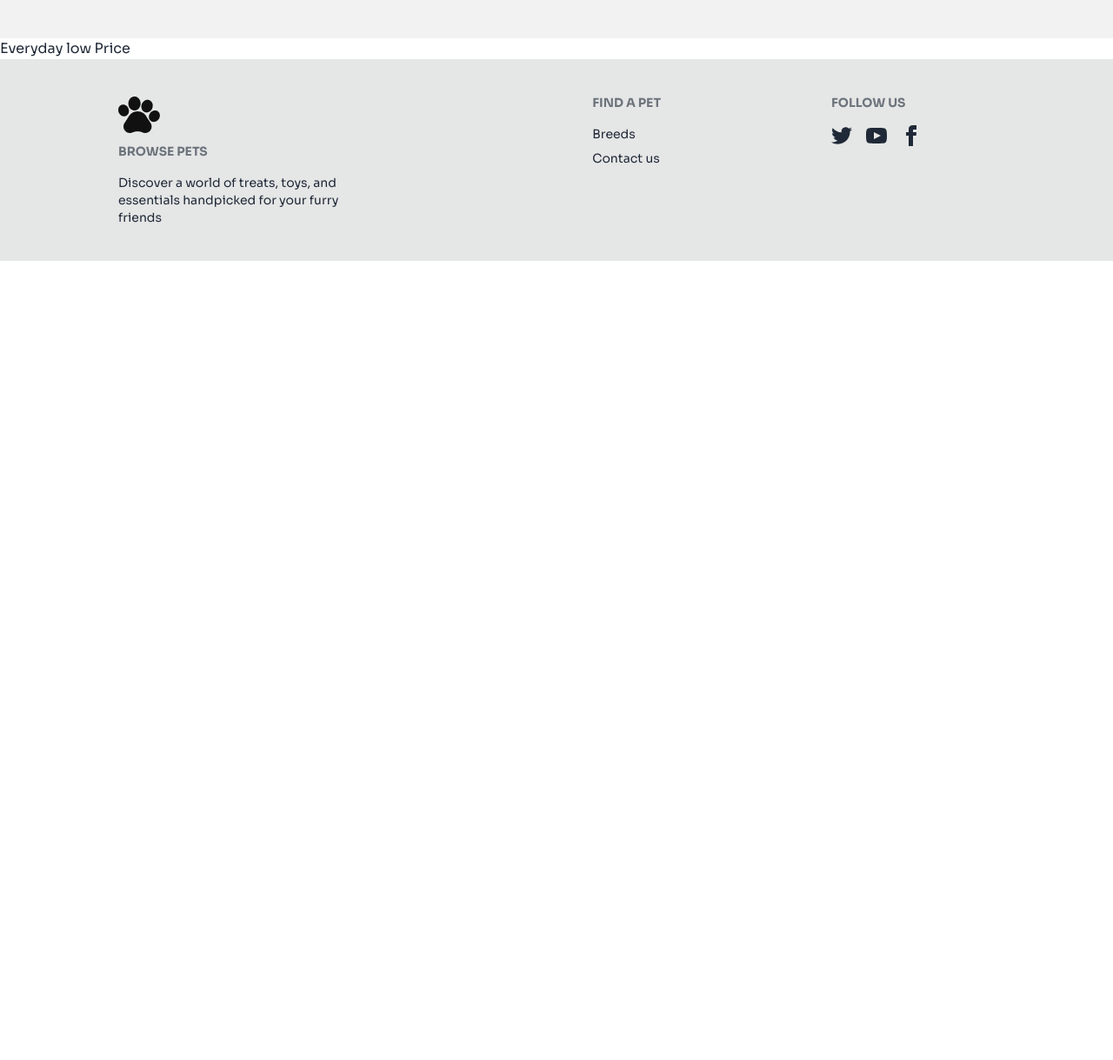
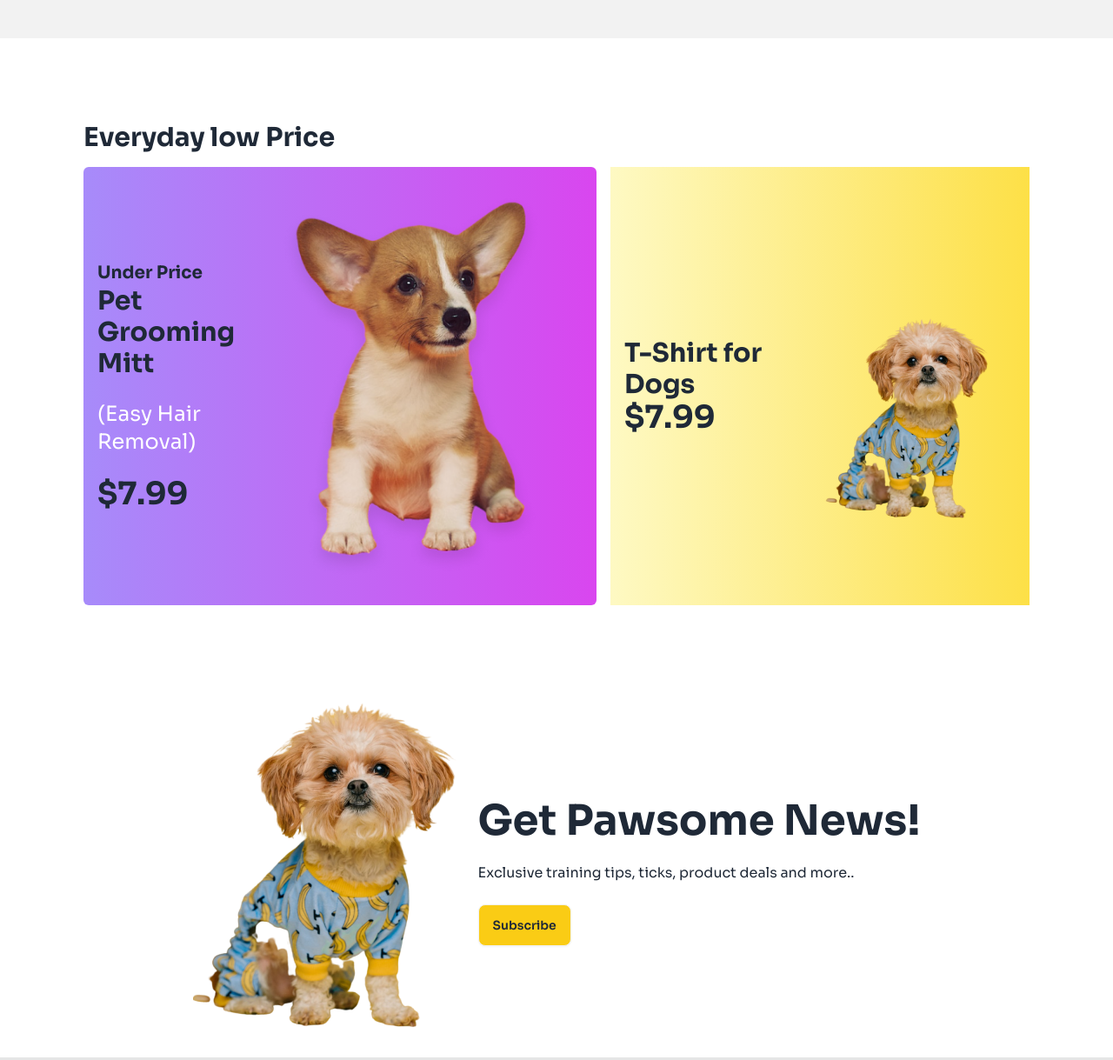
Before and after one commit to shahadothossainlinkon/B11-A3-Pet-Care-Web-Repo, a plain HTML site: page index.html in a window 1280 px wide. Shown: the part 2338-3557 px from the top of the page at 87% size. Before the commit the page ends 2638 px from the top, so only its background shows below. Drawn offline with nearby package versions, Linux system fonts and the light colour scheme.

```diff
--- a/index.html
+++ b/index.html
@@ -335,15 +335,59 @@
          </section>
 
          <!-- Low Price Section -->
-          <section>
-            <h1>Everyday low Price</h1>
-            <div>
+          <section class="mx-24 my-24">
+            <h1 class="text-3xl font-bold pb-4">Everyday low Price</h1>
+            <div class="flex gap-4">
               <div>
-
+                <div class="hero bg-gradient-to-r from-violet-400 to-fuchsia-500 rounded-md" min-h-screen">
+                  <div class="hero-content flex-col lg:flex-row-reverse">
+                    <img
+                      src="./images/cute-dog-mid.png"
+                      class="max-w-sm rounded-lg" />
+                    <div>
+                      <h1 class="text-xl font-bold">Under Price</h1>
+                      <h1 class="text-3xl font-bold">Pet Grooming Mitt</h1>
+                      <p class="py-6 text-2xl text-white">
+                        (Easy Hair Removal)
+                      </p>
+                      <h1 class="font-bold text-4xl">$7.99</h1>
+                    </div>
+                  </div>
+                </div>
+              </div>
+              <div class="hero bg-gradient-to-r from-yellow-100 to-yellow-300" min-h-screen rounded-md">
+                <div class="hero-content flex-col lg:flex-row-reverse">
+                  <img
+                    src="/images/cute-pet-small.png"
+                    class="max-w-sm rounded-lg " />
+                  <div>
+                    <h1 class="text-3xl font-bold">T-Shirt for Dogs</h1>
+                    <h1 class="font-bold text-4xl text">$7.99</h1>
+                  </div>
+                </div>
               </div>
 
             </div>
           </section>
+
+          <!-- Last section Pawsome -->
+           <section class="mx-24 -my-36>
+            <div class="hero bg-gray-500 min-h-screen">
+              <div class="hero-content flex-col lg:flex-row">
+                <img
+                  src="./images/cute-pet-mid.png"
+                  class="max-w-sm rounded-lg " />
+                <div>
+                  <h1 class="text-5xl font-bold">Get Pawsome News!</h1>
+                  <p class="py-6">
+                    Exclusive training tips, ticks, product deals and more..
+                  </p>
+                  <button class="btn bg-yellow-400">Subscribe</button>
+                </div>
+              </div>
+            </div>
+           </section>
+
 
     </main>
       <footer class="footer bg-base-300 text-base-content p-10">
```
